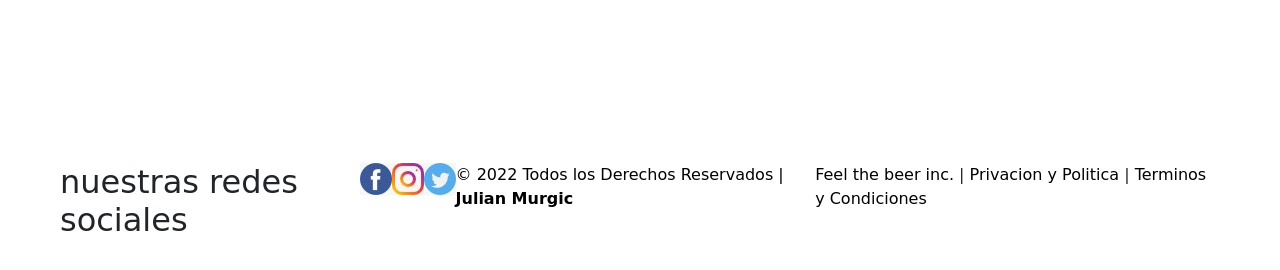
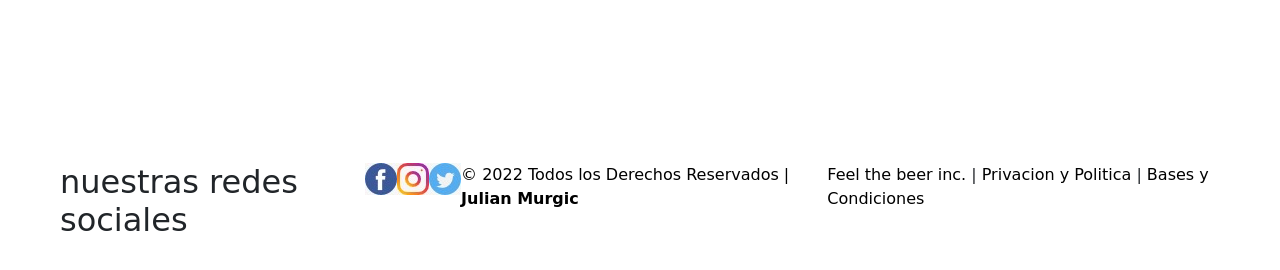
Before and after one commit to julimurgic/ftb_julianmurgic, a website: page index.html in a window 1280 px wide. Shown: the part 3253-3523 px from the top of the page. Drawn offline with nearby package versions, Linux system fonts and the light colour scheme; a web font is replaced by a local one.

```diff
--- a/index.html
+++ b/index.html
@@ -88,7 +88,7 @@
                 © 2022 Todos los Derechos Reservados | <a href="">Julian Murgic</a>
             </div>
             <div class="information">
-                <a href="">Feel the beer inc.</a> | <a href="">Privacion y Politica</a> | <a href="">Terminos y
+                <a href="">Feel the beer inc.</a> | <a href="">Privacion y Politica</a> | <a href="">Bases y
                     Condiciones</a>
             </div>
         </div>
```
